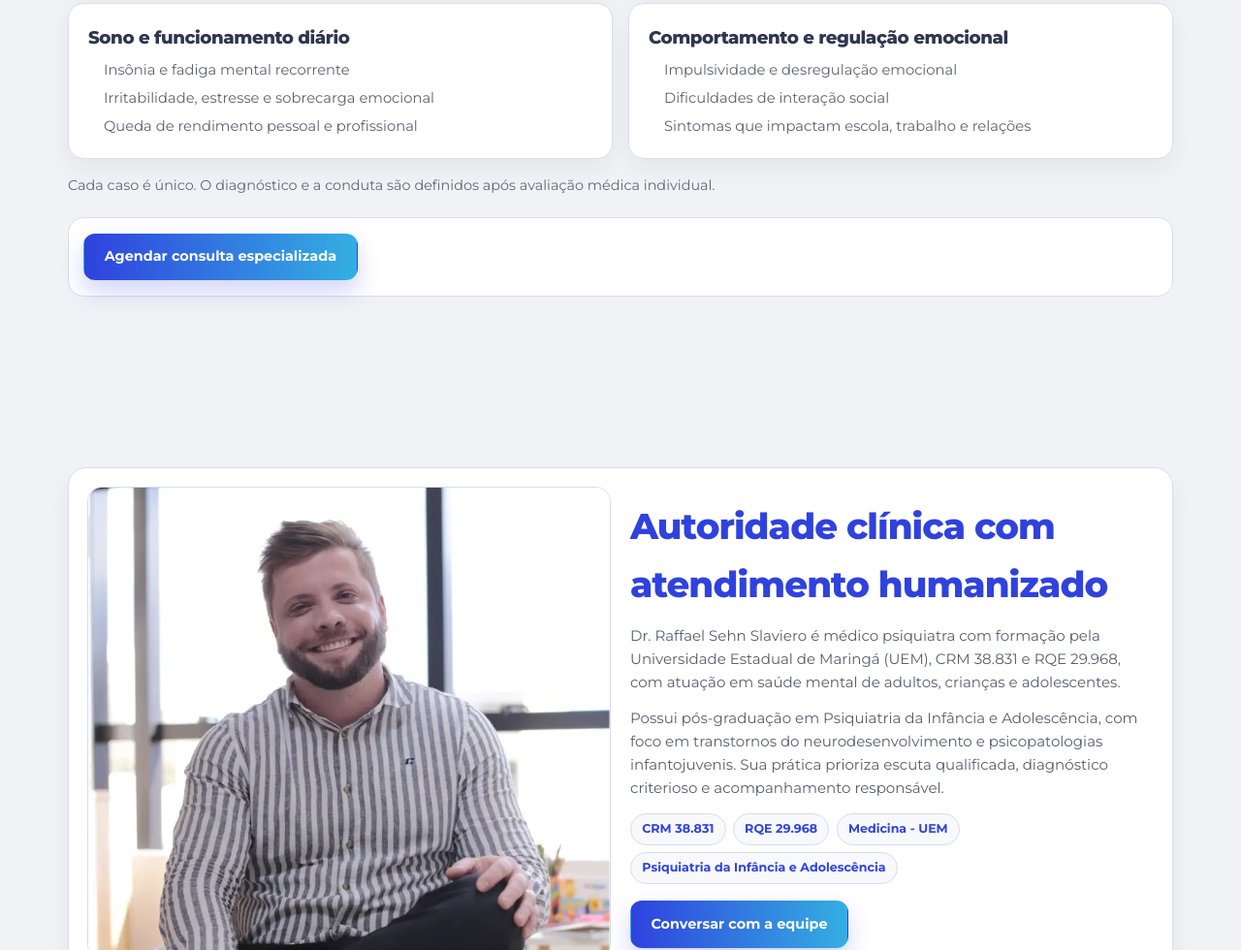
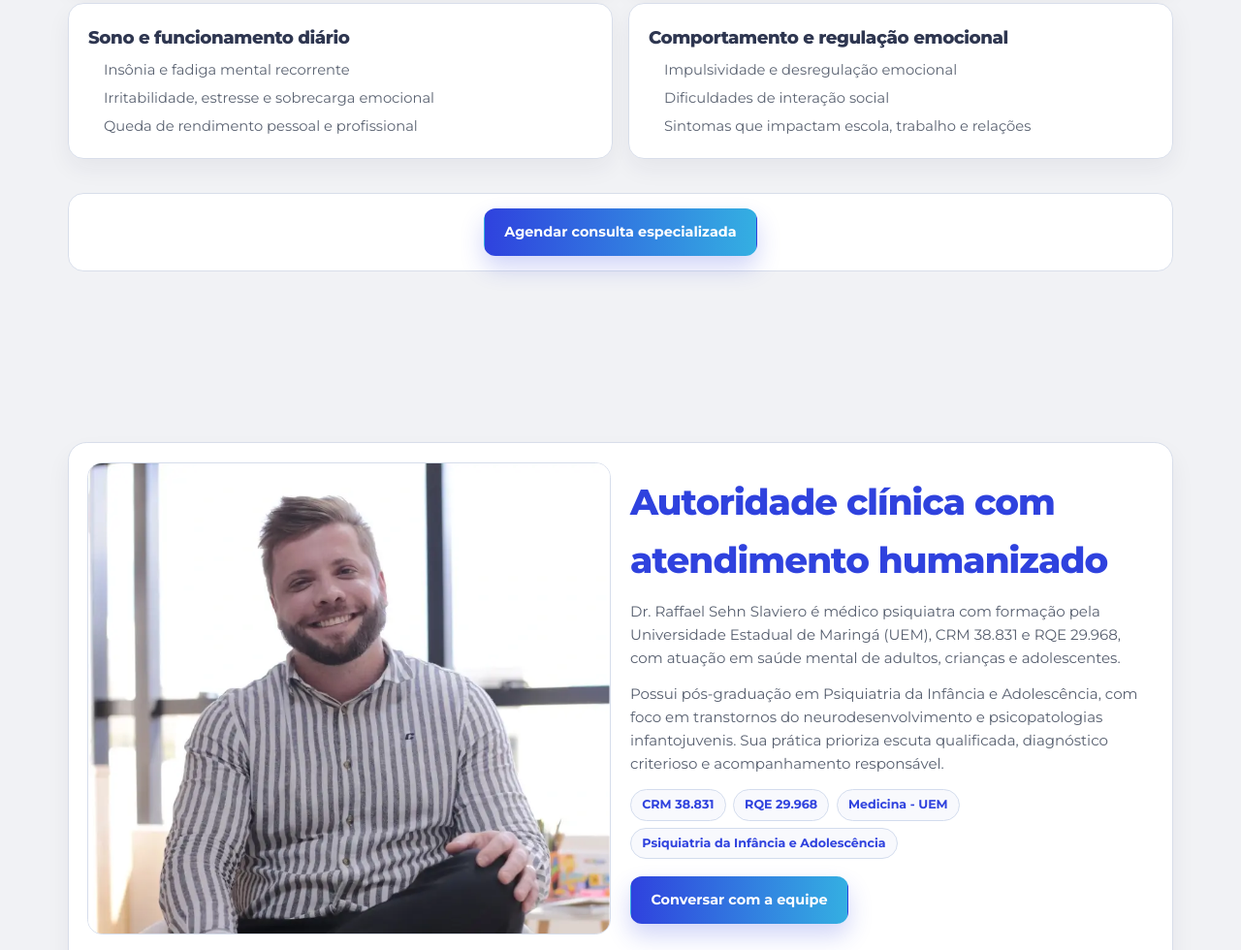
Before and after one commit to JeffersonWeiber/lp-dr-raffael, a website built with Vite: page index.html in a window 1280 px wide. Shown: the part 2220-3200 px from the top of the page at 97% size. Built offline with nearby package versions, Linux system fonts and the light colour scheme.

Commit message:
fix: remover nota da seção de especialidades e centralizar botão de agendamento

```diff
--- a/index.html
+++ b/index.html
@@ -262,11 +262,6 @@
               </ul>
             </article>
           </div>
-
-          <p class="section-note" data-aos="fade-up">
-            Cada caso é único. O diagnóstico e a conduta são definidos após
-            avaliação médica individual.
-          </p>
 
           <div class="section-cta" data-aos="fade-up">
             <a
--- a/src/style.css
+++ b/src/style.css
@@ -344,10 +344,10 @@ a {
 }
 
 .section-cta {
-  margin-top: 1.35rem;
+  margin-top: 2.22rem;
   display: flex;
   align-items: center;
-  justify-content: space-between;
+  justify-content: center;
   gap: 1rem;
   flex-wrap: wrap;
   border: 1px solid var(--line);
```
